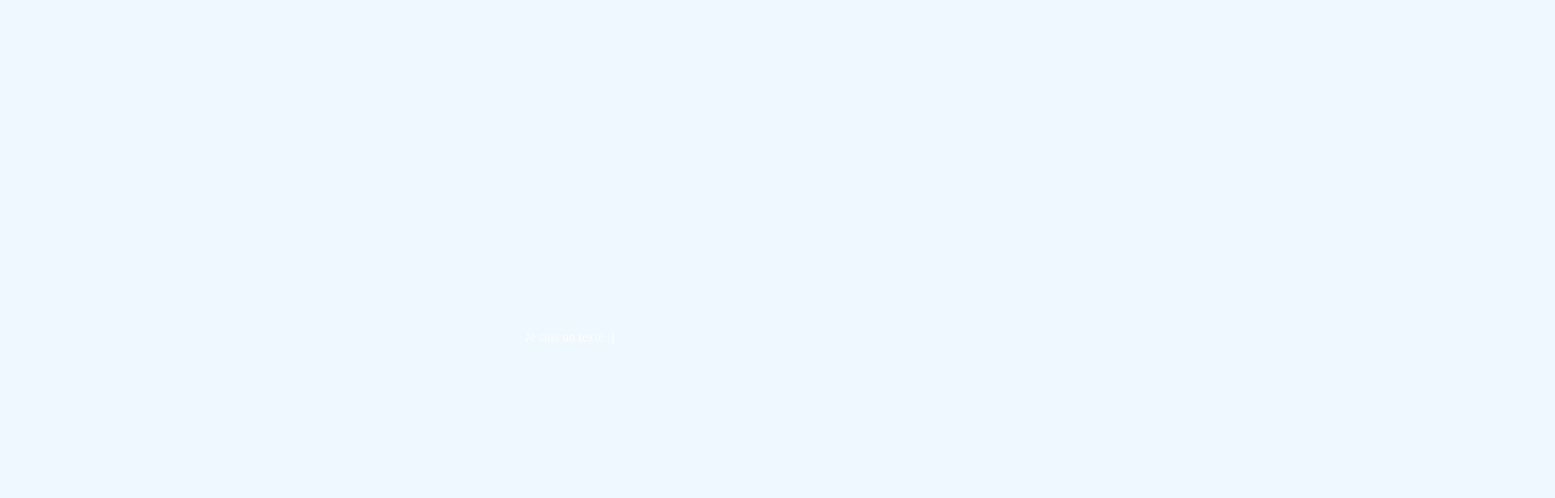
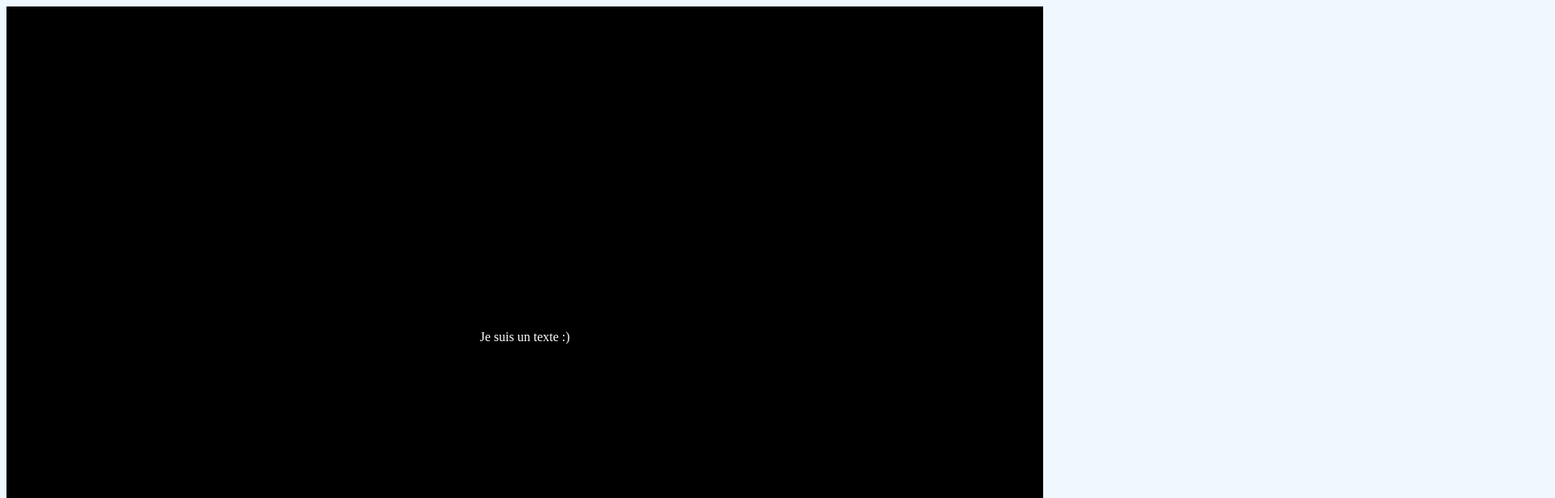
Before and after one commit to Apyzzelos/TestSite, a plain HTML site: page docs/page2.html in a window 1280 px wide. Shown: the top 616 px of the page at 81% size, 1920 px wide, since content can reach past the window. Drawn offline with Linux system fonts and the light colour scheme.

Commit message:
fix background color div

```diff
--- a/docs/page2.html
+++ b/docs/page2.html
@@ -8,7 +8,7 @@
     </head>
     <body>
         <div class="box">
-            <div style="position:relative; color: white; top: 50%; left: 50%">Je suis un texte :)</div>
+            <div style="position:relative; color: white; top: 50vh; text-align: center;">Je suis un texte :)</div>
         </div>
         <h1>page2</h1>
         <p>Test pour la page 2</p>
--- a/docs/styles.css
+++ b/docs/styles.css
@@ -10,5 +10,5 @@ h1{
 .box{
     width: 100vw;
     height: 100vh;
-    color: black;
+    background-color: black;
 }
```
